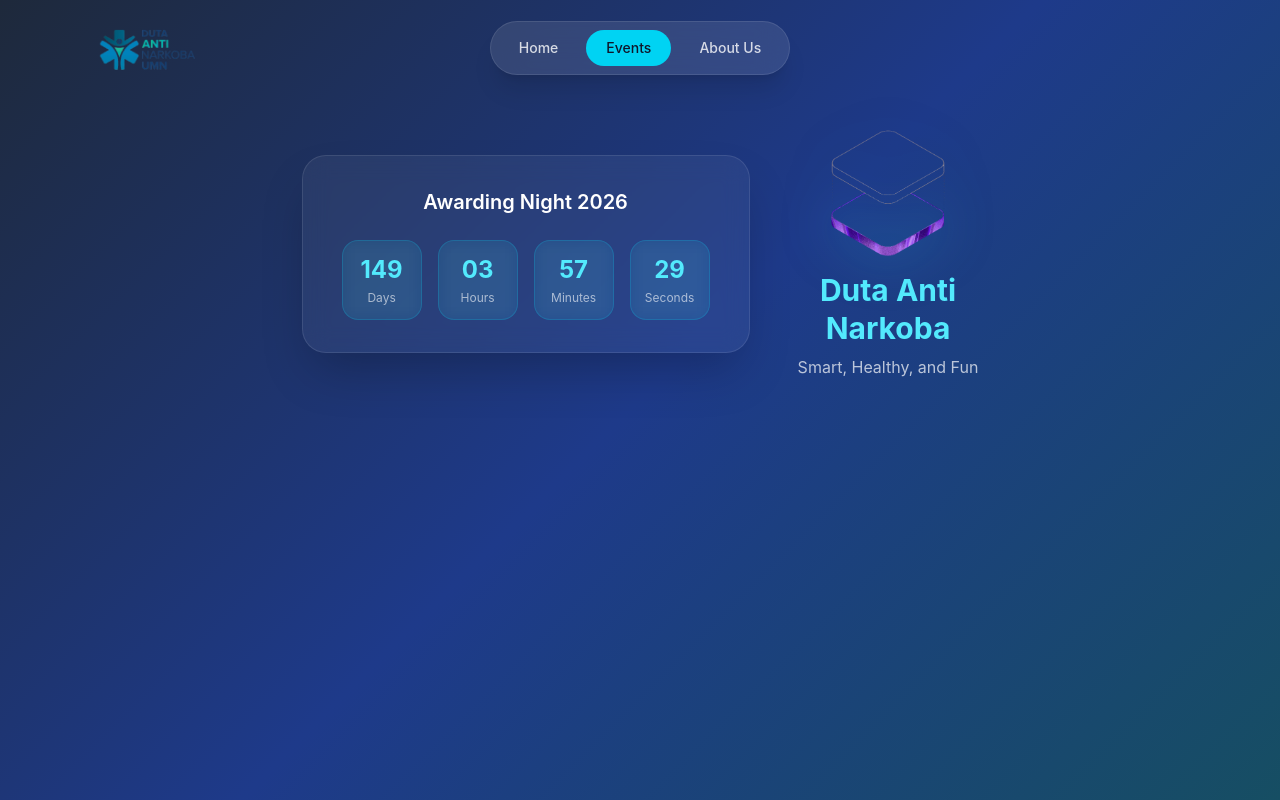
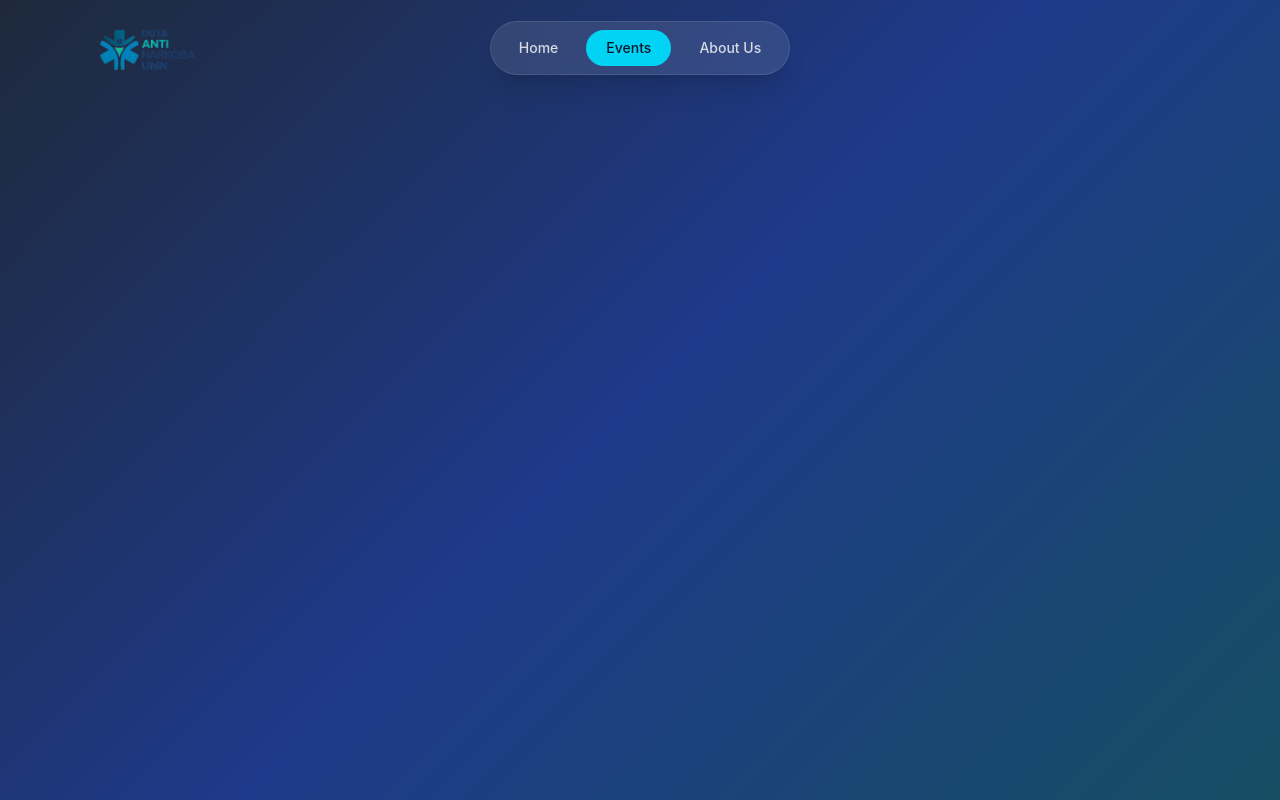
Before and after one commit to DAN-2026/DAN-2026, a React (Vite) app: page /event in a window 1280 px wide. Built offline with nearby package versions, Linux system fonts and the light colour scheme.

Commit message:
progress gavin home

```diff
--- a/src/Components/Countdown.jsx
+++ /dev/null
@@ -1,43 +0,0 @@
-import { useState, useEffect } from 'react';
-
-function Countdown({ targetDate }) {
-  const calculateTimeLeft = () => {
-    const difference = new Date(targetDate) - new Date();
-    if (difference <= 0) {
-      return { Days: 0, Hours: 0, Minutes: 0, Seconds: 0 };
-    }
-    return {
-      Days: Math.floor(difference / (1000 * 60 * 60 * 24)),
-      Hours: Math.floor((difference / (1000 * 60 * 60)) % 24),
-      Minutes: Math.floor((difference / 1000 / 60) % 60),
-      Seconds: Math.floor((difference / 1000) % 60),
-    };
-  };
-
-  const [timeLeft, setTimeLeft] = useState(calculateTimeLeft());
-
-  useEffect(() => {
-    const timer = setInterval(() => {
-      setTimeLeft(calculateTimeLeft());
-    }, 1000);
-    return () => clearInterval(timer);
-  }, [targetDate]);
-
-  return (
-    <div className="flex gap-4 justify-center">
-      {Object.entries(timeLeft).map(([label, value]) => (
-        <div
-          key={label}
-          className="flex flex-col items-center justify-center w-20 h-20 rounded-2xl bg-cyan-400/10 border border-cyan-400/20 backdrop-blur-sm"
-        >
-          <span className="text-2xl font-bold text-cyan-300">
-            {String(value).padStart(2, '0')}
-          </span>
-          <span className="text-xs text-white/60 mt-1">{label}</span>
-        </div>
-      ))}
-    </div>
-  );
-}
-
-export default Countdown;
--- a/src/Components/EventCountdownCard.jsx
+++ /dev/null
@@ -1,27 +0,0 @@
-import Countdown from './Countdown';
-import logo from '../assets/logo.png';
-
-function EventCountdownCard({ title, targetDate }) {
-  return (
-    <div className="flex flex-col md:flex-row items-center justify-center gap-12 max-w-5xl mx-auto px-4">
-
-      {/* Card countdown - kiri */}
-      <div className="w-full max-w-md p-8 rounded-3xl bg-white/5 border border-white/10 backdrop-blur-md shadow-2xl text-center">
-        <h2 className="text-xl font-semibold text-white mb-6">{title}</h2>
-        <Countdown targetDate={targetDate} />
-      </div>
-
-      {/* Logo + teks - kanan */}
-      <div className="flex flex-col items-center text-center">
-        <img src={logo} alt="Logo" className="w-32 h-32 object-contain mb-4 drop-shadow-[0_0_25px_rgba(34,211,238,0.5)]" />
-        <h1 className="text-3xl font-bold text-cyan-300 leading-tight">
-          Duta Anti<br />Narkoba
-        </h1>
-        <p className="text-white/70 mt-2">Smart, Healthy, and Fun</p>
-      </div>
-
-    </div>
-  );
-}
-
-export default EventCountdownCard;
--- a/src/Pages/Event/Event.jsx
+++ b/src/Pages/Event/Event.jsx
@@ -1,13 +1,7 @@
-import EventCountdownCard from '../../Components/EventCountdownCard';
 
 function Event() {
   return (
-    <div className="min-h-screen pt-32 pb-16 px-4">
-      <EventCountdownCard
-        title="Awarding Night 2026"
-        targetDate="2026-12-31T19:00:00"
-      />
-    </div>
+    <h1 className="text-3xl font-bold text-blue-800"></h1>
   );
 }
 
```
